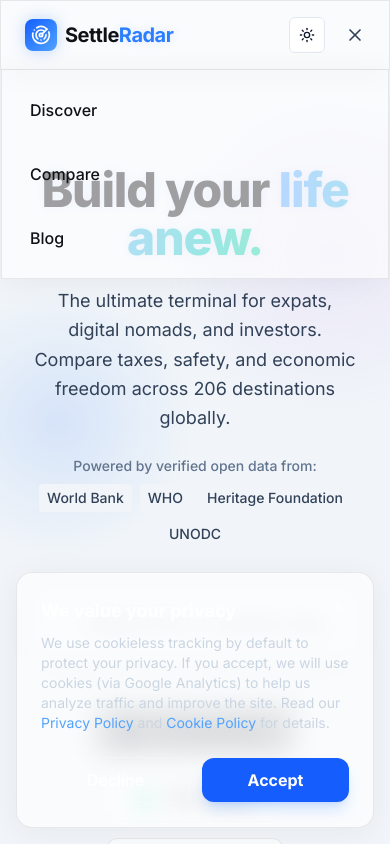
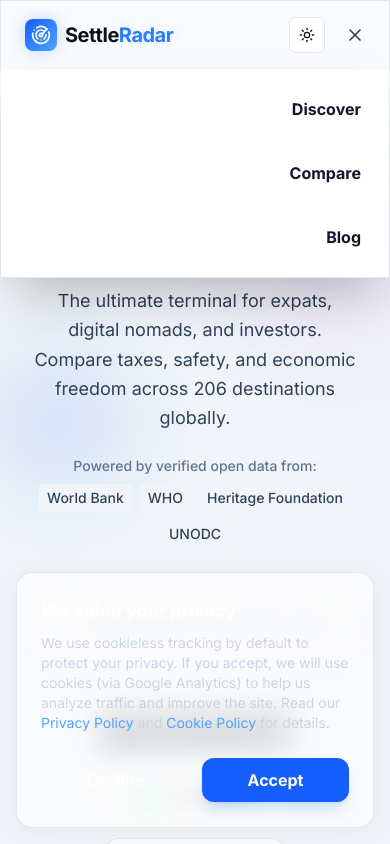
Before and after one commit to mirek-ai/settleradarweb, a Next.js app: page / in a window 390 px wide. Both pictures are taken after a click on the button 355 px from the left and 35 px from the top of the page. Shown: the top 844 px of the page. Built offline with nearby package versions, Linux system fonts and the light colour scheme.

Commit message:
style: fix mobile menu background transparency and right-align links

```diff
--- a/src/components/Navigation.tsx
+++ b/src/components/Navigation.tsx
@@ -43,10 +43,10 @@ export function Navigation() {
 
       {/* Mobile Menu Dropdown */}
       {isMobileMenuOpen && (
-        <div className="absolute top-full left-0 right-0 glass-panel border-b border-glass-border p-4 flex flex-col gap-4 shadow-xl md:hidden animate-in slide-in-from-top-2 fade-in duration-200 z-50">
-          <Link href="/" className="p-3 font-medium hover:bg-slate-100 dark:hover:bg-slate-800 rounded-xl transition-colors">Discover</Link>
-          <Link href="/compare" className="p-3 font-medium hover:bg-slate-100 dark:hover:bg-slate-800 rounded-xl transition-colors">Compare</Link>
-          <Link href="/blog" className="p-3 font-medium hover:bg-slate-100 dark:hover:bg-slate-800 rounded-xl transition-colors">Blog</Link>
+        <div className="absolute top-full left-0 right-0 bg-white dark:bg-slate-950 border-b border-slate-200 dark:border-slate-800 p-4 flex flex-col gap-4 shadow-2xl md:hidden animate-in slide-in-from-top-2 fade-in duration-200 z-50">
+          <Link href="/" className="p-3 font-bold text-slate-900 dark:text-white hover:bg-slate-100 dark:hover:bg-slate-800 rounded-xl transition-colors text-right">Discover</Link>
+          <Link href="/compare" className="p-3 font-bold text-slate-900 dark:text-white hover:bg-slate-100 dark:hover:bg-slate-800 rounded-xl transition-colors text-right">Compare</Link>
+          <Link href="/blog" className="p-3 font-bold text-slate-900 dark:text-white hover:bg-slate-100 dark:hover:bg-slate-800 rounded-xl transition-colors text-right">Blog</Link>
         </div>
       )}
     </>
```
